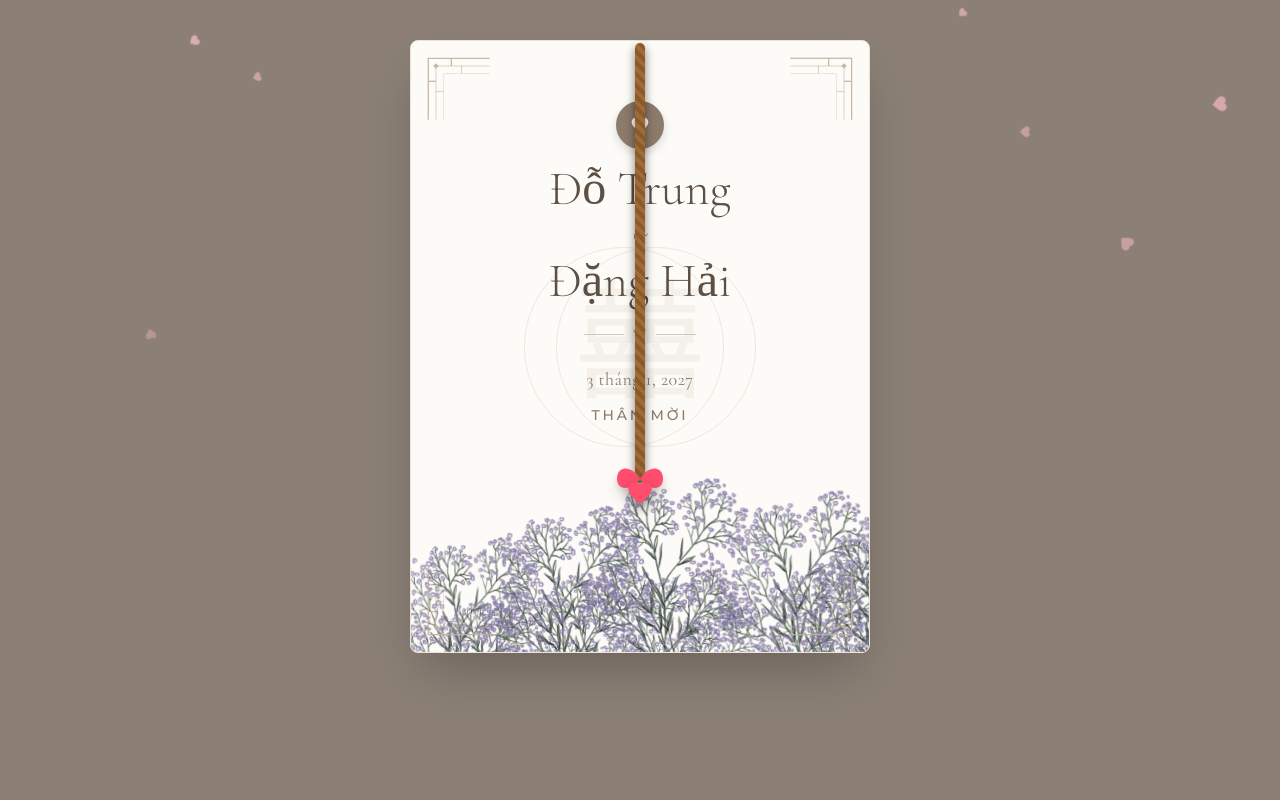
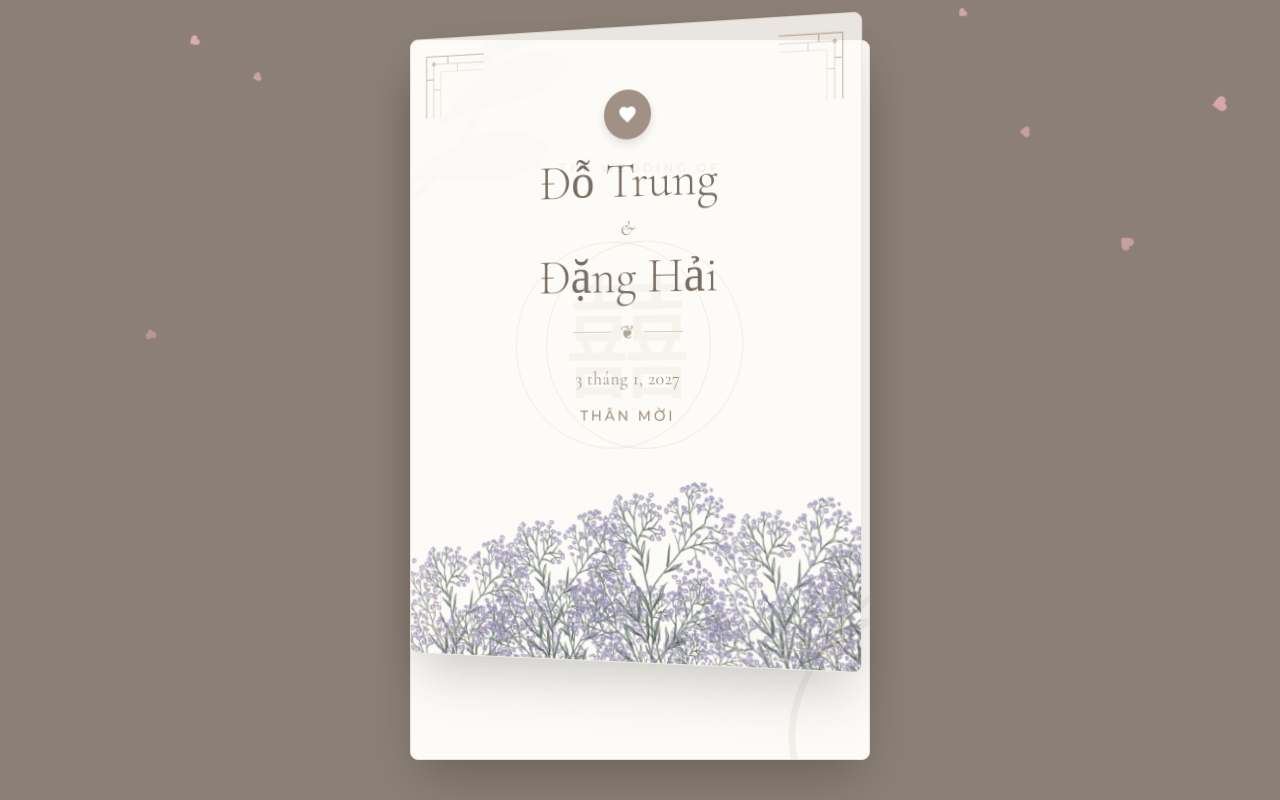
Before and after one commit to trungdodo99-dotcom/thiep-cuoi, a Next.js app: page / in a window 1280 px wide. Both pictures are taken after a click on the button "MỞ THIỆP". Built offline with nearby package versions, Linux system fonts and the light colour scheme.

Commit message:
Update hieu ung keo chuong hoat hinh

```diff
--- a/app/page.tsx
+++ b/app/page.tsx
@@ -39,19 +39,18 @@ const DRESS_SPARKLES = [
   { id: 5, bottom: "5%", left: "50%", delay: "1.5s", size: "16px" },
 ];
 
-// Tạo mảng hạt màu bung nhẹ nhàng
+// Tạo mảng hạt màu bung nhẹ nhàng (Chỉ dùng tone Hồng nhạt/Trắng lãng mạn)
 const GENTLE_CONFETTI = Array.from({ length: 30 }).map((_, i) => {
   const shapes = ['heart', 'star', 'bubble'];
-  const colors = ['#FF6B6B', '#FFD93D', '#6BCB77', '#4D96FF', '#9D4EDD', '#FF99C2'];
+  const colors = ['#FFC0CB', '#FFB6C1', '#FFD1DC', '#FFE4E1', '#FFF0F5', '#FFFFFF']; // Tone hồng nhạt
   return {
     id: i,
     shape: shapes[Math.floor(Math.random() * shapes.length)],
     color: colors[Math.floor(Math.random() * colors.length)],
-    // Khoảng cách bay gần hơn để tạo cảm giác nhẹ nhàng
     tx: (Math.random() - 0.5) * 200,
-    ty: (Math.random() - 0.5) * 200 - 50, // Hơi bay hắt lên trên
+    ty: (Math.random() - 0.5) * 200 - 50,
     scale: 0.6 + Math.random() * 1,
-    delay: Math.random() * 0.3 // Delay dài hơn để bung rải rác
+    delay: Math.random() * 0.3
   };
 });
 
@@ -177,8 +176,8 @@ export default function WeddingCardPage() {
   const [showSplash, setShowSplash] = useState(true);
 
   // Trạng thái luồng chuyển cảnh
-  const [cardState, setCardState] = useState<'idle' | 'scaling' | 'bursting' | 'rope_dropping' | 'pulling' | 'opening' | 'done'>('idle');
-  const [isInnerVisible, setIsInnerVisible] = useState(false); // Quản lý khi nào ruột thiệp mới được render
+  const [cardState, setCardState] = useState<'idle' | 'scaling' | 'bursting' | 'opening' | 'done'>('idle');
+  const [isInnerVisible, setIsInnerVisible] = useState(false);
 
   const [isAutoScrolling, setIsAutoScrolling] = useState(false);
   const [showHint, setShowHint] = useState(false);
@@ -219,7 +218,7 @@ export default function WeddingCardPage() {
   }, [isAutoScrolling]);
 
   // ==========================================
-  // KỊCH BẢN CHUYỂN CẢNH KÉO CHUÔNG THEO NHỊP
+  // KỊCH BẢN CHUYỂN CẢNH MỚI: Tỷ lệ thật -> Nổ tim hồng nhạt -> Phóng to -> Lật 3D biến mất
   // ==========================================
   const handleOpenCard = () => {
     if (cardState !== 'idle') return;
@@ -227,34 +226,24 @@ export default function WeddingCardPage() {
     // 1. Ấn nút -> Bìa thiệp từ từ phóng to bằng kích thước thật (max-w 460px)
     setCardState('scaling');
 
-    // 2. Tim đập & Pháo hoa nổ nhẹ nhàng lơ lửng
+    // 2. Tim đập & Pháo hoa nổ nhẹ nhàng lơ lửng (Tone hồng nhạt lãng mạn)
     setTimeout(() => {
       setCardState('bursting');
     }, 800);
 
-    // 3. Thả dây thừng có nơ đỏ từ trên trời xuống
-    setTimeout(() => {
-      setCardState('rope_dropping');
-    }, 2200);
-
-    // 4. Lực đàn hồi: Dây giật mạnh xuống, kéo bìa thiệp lún xuống 1 chút
-    setTimeout(() => {
-      setCardState('pulling');
-    }, 3200);
-
-    // 5. Kéo bay vút lên trời & Ruột thiệp chính thức được Render ra
+    // 3. Đổi hiệu ứng: Bìa lật 3D sang trái và mờ dần biến mất
     setTimeout(() => {
       setCardState('opening');
-      setIsInnerVisible(true); // Ruột thiệp xuất hiện
-    }, 3600);
+      setIsInnerVisible(true); // Ruột thiệp hiện sẵn phía sau
+    }, 2500);
 
-    // 6. Hoàn tất dọn dẹp và tự động cuộn chữ
+    // 4. Hoàn tất dọn dẹp và tự động cuộn chữ
     setTimeout(() => {
       setCardState('done');
       setIsAutoScrolling(true);
       setShowHint(true);
       setTimeout(() => setShowHint(false), 4500);
-    }, 4500);
+    }, 3800);
   };
 
   const toggleAutoScroll = () => {
@@ -264,7 +253,8 @@ export default function WeddingCardPage() {
   if (!isMounted) return <div className="min-h-[100dvh] bg-[#8C8076]"></div>;
 
   return (
-    <div className={`relative selection:bg-[#E5D9CC] selection:text-[#4A3C31] font-sans text-[#5C4F44] bg-[#8C8076] cursor-pointer w-full overflow-x-hidden ${cardState !== 'done' ? 'h-[100dvh] overflow-y-hidden' : 'min-h-[100dvh]'}`} onClick={toggleAutoScroll}>
+    // Đã thêm flex flex-col items-center mx-auto để luôn căn giữa mọi màn hình
+    <div className={`relative selection:bg-[#E5D9CC] selection:text-[#4A3C31] font-sans text-[#5C4F44] bg-[#8C8076] cursor-pointer w-full flex flex-col items-center overflow-x-hidden mx-auto ${cardState !== 'done' ? 'h-[100dvh] overflow-y-hidden' : 'min-h-[100dvh]'}`} onClick={toggleAutoScroll}>
       <style dangerouslySetInnerHTML={{__html: `
         @import url('https://fonts.googleapis.com/css2?family=Cormorant+Garamond:ital,wght@0,300;0,400;0,500;0,600;0,700;1,400;1,500&family=Montserrat:wght@300;400;500&display=swap');
         .font-serif { font-family: 'Cormorant Garamond', serif; }
@@ -290,7 +280,6 @@ export default function WeddingCardPage() {
            70% { opacity: 0.8; }
            100% { opacity: 0; transform: translate(var(--tx), var(--ty)) scale(0); }
         }
-        /* Kéo dài thời gian ra 2.5s để cảm giác chậm lơ lửng */
         .animate-gentle-burst { animation: gentle-burst 2.5s cubic-bezier(0.2, 0.8, 0.3, 1) forwards; }
 
         @keyframes sway-forest { 0%, 100% { transform: rotate(-4deg); } 50% { transform: rotate(4deg); } }
@@ -353,38 +342,6 @@ export default function WeddingCardPage() {
           Chạm màn hình để Dừng / Cuộn
       </div>
 
-      {/* ============================================== */}
-      {/* SỢI DÂY THỪNG ĐAN & NƠ TRÁI TIM ĐỎ HỒNG */}
-      {/* ============================================== */}
-      <div
-        className={`fixed left-1/2 -translate-x-1/2 z-[70] flex flex-col items-center pointer-events-none
-            ${(cardState === 'idle' || cardState === 'scaling' || cardState === 'bursting') ? '-top-[100vh]' : ''}
-            ${cardState === 'rope_dropping' ? 'top-[-2vh] transition-all duration-[1000ms] ease-[cubic-bezier(0.34,1.56,0.64,1)]' : ''}
-            ${cardState === 'pulling' ? 'top-[4vh] transition-all duration-[300ms] ease-out' : ''}
-            ${(cardState === 'opening' || cardState === 'done') ? '-top-[150vh] transition-all duration-[800ms] ease-in' : ''}
-        `}
-      >
-          {/* CSS Tạo viền dây thừng đan vặn xoắn */}
-          <div className="w-[10px] h-[55vh] shadow-[0_4px_10px_rgba(0,0,0,0.5)] rounded-full"
-               style={{ background: 'repeating-linear-gradient(45deg, #8B5A2B, #8B5A2B 4px, #A06B35 4px, #A06B35 8px)' }}>
-          </div>
-
-          {/* Cụm Nơ và Trái Tim Đỏ Hồng */}
-          <div className="relative -mt-4 flex flex-col items-center drop-shadow-xl">
-              {/* Nơ ruy băng */}
-              <svg width="46" height="24" viewBox="0 0 46 24" fill="#FF4D6D" className="z-10 drop-shadow-md">
-                 <path d="M23,12 C15,-2 0,-2 0,12 C0,24 15,24 23,12 Z" />
-                 <path d="M23,12 C31,-2 46,-2 46,12 C46,24 31,24 23,12 Z" />
-              </svg>
-              {/* Trái tim lồng bên dưới nơ */}
-              <div className="-mt-3 z-20">
-                 <svg width="28" height="28" viewBox="0 0 24 24" fill="#FF4D6D" filter="drop-shadow(0 4px 6px rgba(0,0,0,0.4))">
-                    <path d="M12 21.35l-1.45-1.32C5.4 15.36 2 12.28 2 8.5 2 5.42 4.42 3 7.5 3c1.74 0 3.41.81 4.5 2.09C13.09 3.81 14.76 3 16.5 3 19.58 3 22 5.42 22 8.5c0 3.78-3.4 6.86-8.55 11.54L12 21.35z"/>
-                 </svg>
-              </div>
-          </div>
-      </div>
-
       {/* TRÁI TIM RƠI NỀN BÊN DƯỚI (Z-30) */}
       <div className="fixed inset-0 pointer-events-none overflow-hidden z-[30]">
           {PARTICLES.map((p) => (
@@ -395,21 +352,23 @@ export default function WeddingCardPage() {
       </div>
 
       {/* ============================================== */}
-      {/* TỔ HỢP THIỆP CHÍNH */}
+      {/* TỔ HỢP THIỆP CHÍNH CĂN GIỮA */}
       {/* ============================================== */}
       <div className="w-full flex justify-center py-10 min-h-screen">
-          <div className="relative w-[92%] sm:w-full max-w-[460px] mx-auto">
+          <div className="relative w-[92%] sm:w-full max-w-[460px] mx-auto flex flex-col items-center" style={{ perspective: '2000px' }}>
 
               {/* === BÌA THIỆP (NẰM TRÊN CÙNG) === */}
-              {/* Kích thước ban đầu bị bóp nhỏ (scale-90), sau đó phóng to bằng ruột (scale-100) */}
+              {/* Lật 3D kết hợp opacity=0 để tan biến hoàn toàn, không lòi ruột */}
               {cardState !== 'done' && (
               <div
                   className={`absolute top-0 left-0 right-0 mx-auto aspect-[3/4] min-h-[550px] bg-[#FDFBF7] shadow-2xl rounded-lg border border-[#EAE3DB] z-50 overflow-hidden
-                      ${cardState === 'idle' ? 'scale-90 max-w-[420px] transition-transform duration-500' : ''}
-                      ${(cardState === 'scaling' || cardState === 'bursting' || cardState === 'rope_dropping') ? 'scale-100 max-w-[460px] transition-all duration-[1000ms] ease-in-out' : ''}
-                      ${cardState === 'pulling' ? 'scale-100 max-w-[460px] translate-y-[6vh] transition-all duration-[300ms] ease-out' : ''}
-                      ${cardState === 'opening' ? 'scale-100 max-w-[460px] -translate-y-[150vh] transition-all duration-[800ms] ease-in' : ''}
+                      ${cardState === 'idle' ? 'scale-[0.85] max-w-[420px] transition-transform duration-500' : ''}
+                      ${(cardState === 'scaling' || cardState === 'bursting') ? 'scale-100 max-w-[460px] transition-all duration-[1000ms] ease-in-out' : ''}
+                      ${cardState === 'opening' ? 'scale-100 max-w-[460px] rotate-y-[-110deg] opacity-0 transition-all duration-[1200ms] ease-[cubic-bezier(0.645,0.045,0.355,1)]' : ''}
                   `}
+                  style={{
+                      transformOrigin: 'left center'
+                  }}
               >
                   <LuxuryCorner className="top-4 left-4" />
                   <LuxuryCorner className="top-4 right-4 rotate-90" />
@@ -434,9 +393,8 @@ export default function WeddingCardPage() {
 
                   <div className="relative z-40 flex flex-col items-center justify-center text-center px-4 md:px-6 w-full h-full pb-20 md:pb-28 pt-6">
 
-                    {/* KHỐI CHỨA ICON & HIỆU ỨNG PHÁO HOA NHẸ NHÀNG */}
+                    {/* KHỐI CHỨA ICON & HIỆU ỨNG PHÁO HOA TONE HỒNG NHẠT */}
                     <div className="relative mb-4 mt-2">
-                        {/* Hạt pháo hoa bay ra từ tâm icon chậm rãi */}
                         {cardState !== 'idle' && cardState !== 'scaling' && GENTLE_CONFETTI.map((p) => (
                             <div key={`cf-${p.id}`} className="absolute top-1/2 left-1/2 pointer-events-none z-0" style={{ transform: 'translate(-50%, -50%)' }}>
                                 <svg
@@ -456,7 +414,6 @@ export default function WeddingCardPage() {
                             </div>
                         ))}
 
-                        {/* Nút Trái tim đập */}
                         <div className="relative z-10 bg-[#8C7A6B] w-10 h-10 md:w-12 md:h-12 rounded-full flex items-center justify-center shadow-[0_4px_10px_rgba(0,0,0,0.15)] shrink-0">
                           <svg className={`w-4 h-4 md:w-5 md:h-5 text-white ${cardState === 'bursting' ? 'animate-fast-beat text-[#FF99C2]' : ''}`} fill="currentColor" viewBox="0 0 24 24"><path d="M12 21.35l-1.45-1.32C5.4 15.36 2 12.28 2 8.5 2 5.42 4.42 3 7.5 3c1.74 0 3.41.81 4.5 2.09C13.09 3.81 14.76 3 16.5 3 19.58 3 22 5.42 22 8.5c0 3.78-3.4 6.86-8.55 11.54L12 21.35z"/></svg>
                         </div>
@@ -483,9 +440,8 @@ export default function WeddingCardPage() {
               )}
 
               {/* === RUỘT THIỆP (NẰM DƯỚI) === */}
-              {/* CHỈ RENDER KHI DÂY ĐÃ KÉO BÌA BAY LÊN (isInnerVisible = true) */}
               {isInnerVisible && (
-              <div className="w-full bg-[#FDFBF7] shadow-2xl rounded-lg border border-[#EAE3DB] overflow-hidden relative z-10 pb-32 animate-fade-in">
+              <div className="w-full bg-[#FDFBF7] shadow-2xl rounded-lg border border-[#EAE3DB] overflow-hidden relative z-10 pb-32 animate-fade-in mx-auto">
                  <WatermarkLeaves />
 
                  <div className="relative w-full flex flex-col items-center pt-24 z-20">
@@ -552,13 +508,10 @@ export default function WeddingCardPage() {
                                 <p className="text-[#8C7A6B] text-[9px] md:text-[10px] uppercase tracking-[0.15em] leading-loose mb-8">Trân trọng báo tin<br/>Lễ thành hôn của con chúng tôi</p>
                              </FadeIn>
 
-                             {/* XUẤT HIỆN TÊN BÙNG NỔ & QUÉT SÁNG 1 LẦN DUY NHẤT */}
                              <ExplosiveNameReveal delay={200} className="w-full">
                                 <h1 className="text-4xl md:text-5xl font-serif mb-2 text-sweep-once" style={{ filter: 'drop-shadow(0px 2px 4px rgba(0,0,0,0.1))' }}>Đỗ Trung</h1>
                                 <span className="text-[#8C7A6B] text-[8px] uppercase tracking-[0.3em] mt-2 mb-6">Trưởng Nam</span>
-
                                 <span className="text-2xl font-serif text-[#C3B09B] italic my-2">❦</span>
-
                                 <h1 className="text-4xl md:text-5xl font-serif mt-4 mb-2 text-sweep-once" style={{ filter: 'drop-shadow(0px 2px 4px rgba(0,0,0,0.1))' }}>Đặng Hải</h1>
                                 <span className="text-[#8C7A6B] text-[8px] uppercase tracking-[0.3em] mt-2 mb-12">Út Nữ</span>
                              </ExplosiveNameReveal>
```
